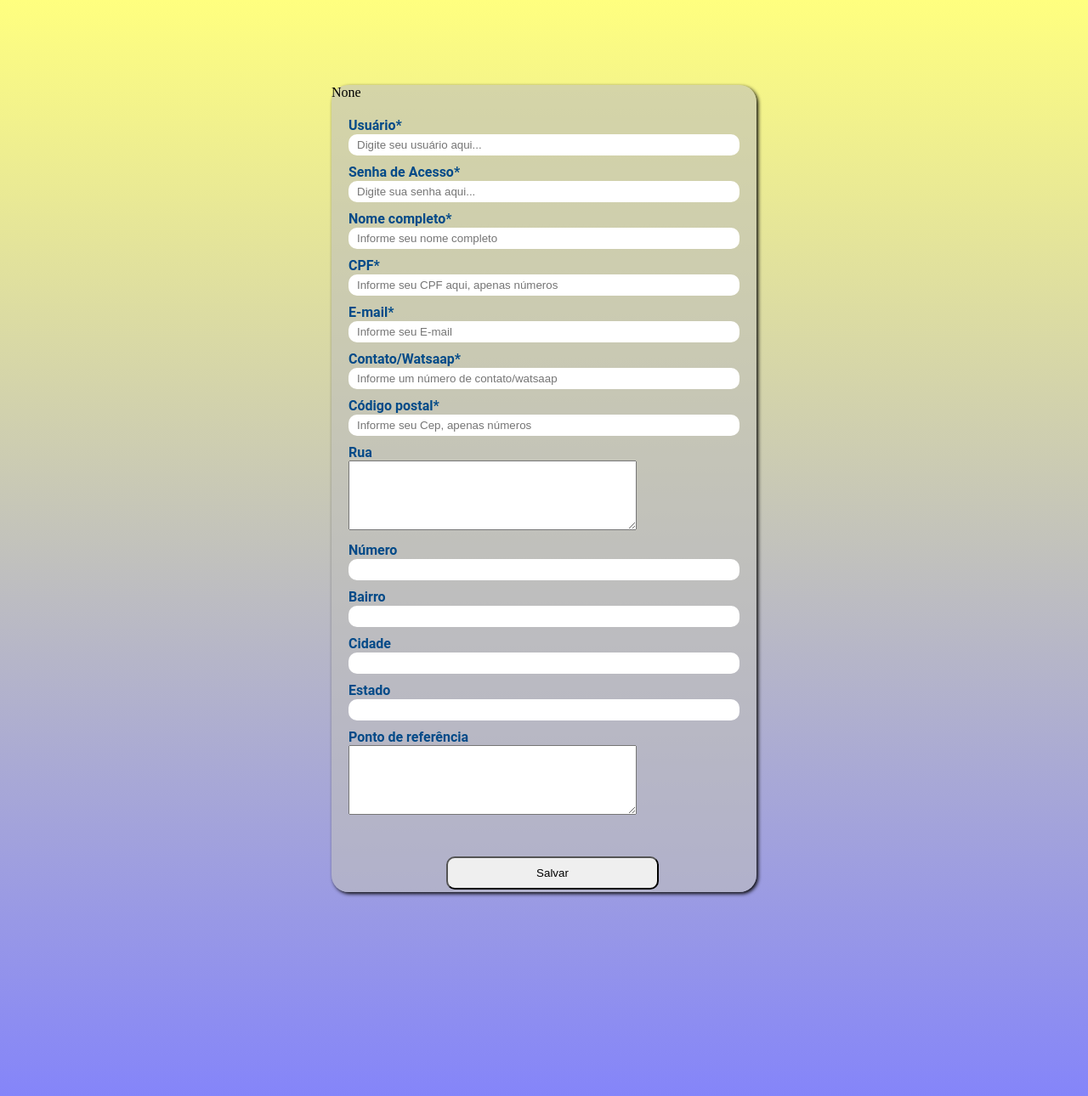
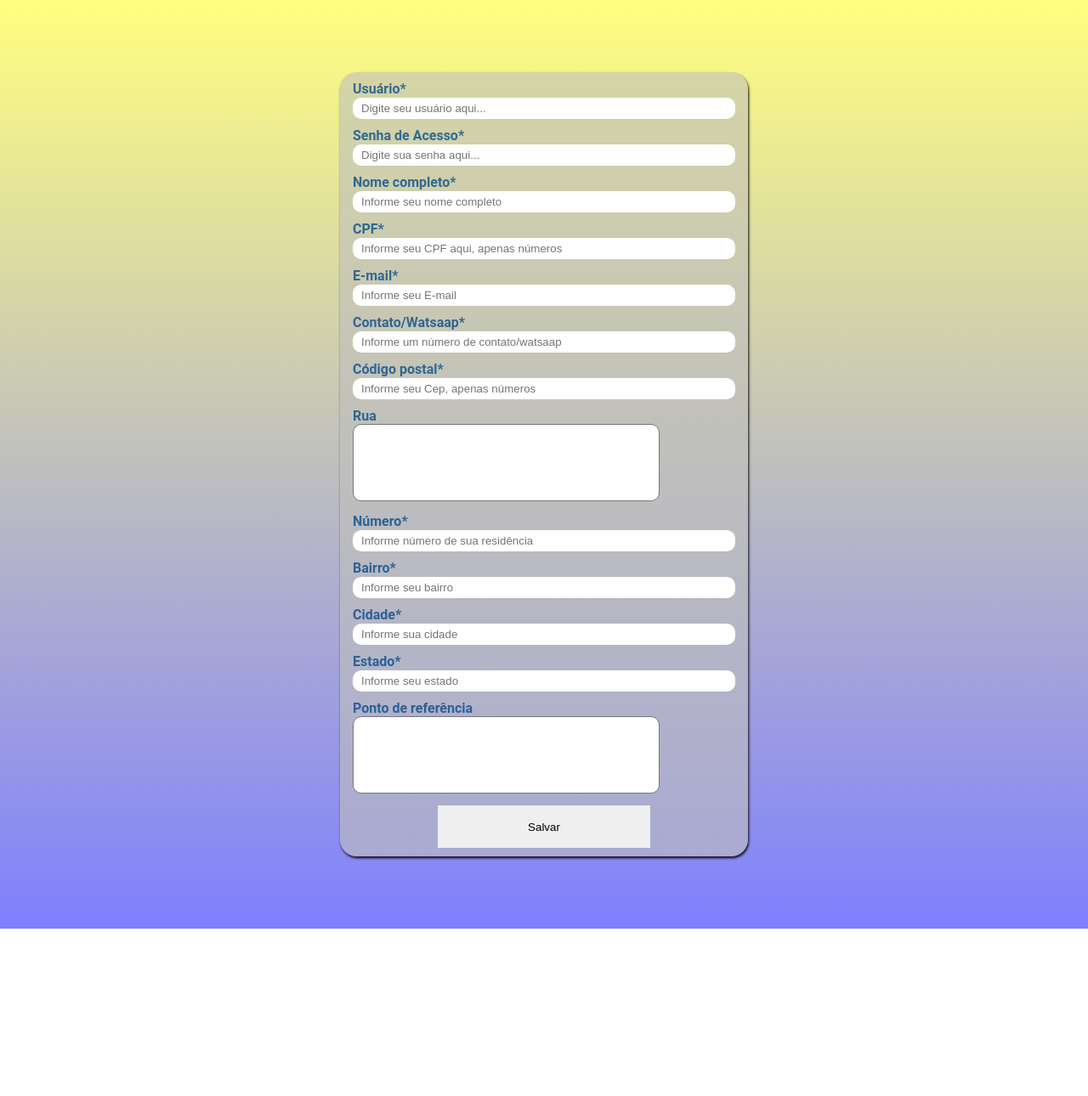
Before and after one commit to lss05/loja-avante, a Django app: page /cad_cliente/caduserForm in a window 1280 px wide. Shown: the top 1290 px of the page at 85% size. After the commit the page ends 1093 px from the top, so only its background shows below. Run offline with Django 3.2, Linux system fonts and the light colour scheme.

Commit message:
Ajustando componentes da interface do app cad_cliente 01 - não finalizado

```diff
--- a/cad_cliente/static/cad_cliente/css/stylecad_cliente.css
+++ b/cad_cliente/static/cad_cliente/css/stylecad_cliente.css
@@ -19,33 +19,26 @@ body {
     padding: 0%;
 }
 
-section {
-    width: 500px;
-    height: 950px;
+.form-teste {
+    display: flex;
+    flex-direction: column;
+    width: 480px;
+    font-family: "Roboto","Lucida Grande","DejaVu Sans","Bitstream Vera Sans",Verdana,Arial,sans-serif;
+    font-weight: bolder;
+    font-size: 12pt;
+    color: rgba(3, 74, 136, 0.774);
+    margin-top: 85px;
+    margin-bottom: 85px;
+    margin-left: 25px;
+    margin-right: 25px;
+    padding-top: 10px;
+
     border: 0px solid black;
     border-radius: 20px;
     background-color: rgba(192, 192, 189, 0.596);
-    box-shadow: 2px 2px 4px rgb(8, 8, 8);
-    margin-top: 100px;
-    margin-bottom: 300px;
+    box-shadow: 1px 2px 3px rgb(8, 8, 8);
 }
-
-.form-teste {
-    display: block;
-    border: 0px solid black;
-    margin: 20px;
-    position: relative;
-    font-family: "Roboto","Lucida Grande","DejaVu Sans","Bitstream Vera Sans",Verdana,Arial,sans-serif;
-    font-weight: bolder;
-    font-size: 12pt;
-    color: rgb(3, 74, 136);
-}
-.form-teste input {
-    border-radius: 10px;
-}
-
 .label {
-    height: auto;
     margin-bottom: 4px;
 }
 
@@ -53,15 +46,18 @@ section {
     display: block;
     border: 0px solid black;
     margin-bottom: 10px;
+    margin-left: 15px;
+    margin-right: 15px;
 }
 
-.div-inputs input {
-    width: 100%;
+.div-inputs .input-text {
+    width: 450px;
     border: 0px solid black;
     padding-top: 5px;
     padding-bottom: 5px;
     text-indent: 10px;
     margin-top: 1px;
+    border-radius: 10px;
 }
 
 #id_rua_ondemora {
@@ -74,15 +70,6 @@ section {
     text-indent: 10px;
 }
 
-.btn-submit {
-    width: 250px;
-    padding-top: 10px;
-    padding-bottom: 10px;
-    position: relative;
-    margin-left: 25%;
-    margin-top: 35px;
-}
-
 
 /*Erro vindo dos inputs fields do formulario não pode ser estilizados aqui.*/
 .errorlist {
@@ -91,6 +78,29 @@ section {
     list-style-type: none;
 }
 .div-btnsubmit {
+    display: flex;
+    flex-direction: row;
+    border: 0px solid black;
+    justify-content: center;
     position: relative;
     margin-bottom: 10px;
 }
+
+.btn-submit {
+    width: 250px;
+    height: 50px;
+    border: 0px;
+    border-radius: 0px;
+}
+
+textarea{
+    font-family: "Roboto","Lucida Grande","DejaVu Sans","Bitstream Vera Sans",Verdana,Arial,sans-serif;
+    font-size: 12pt;
+    border-radius: 10px;
+    width: 350px;
+    resize: none;
+    overflow: auto;
+    text-indent: 2%;
+    padding: 1%;
+
+}
--- a/cad_cliente/templates/cad_cliente/index.html
+++ b/cad_cliente/templates/cad_cliente/index.html
@@ -18,9 +18,8 @@
 
 </head>
 <body>
-    <section>
     {% block content %}
-        {{ funcaoteste }}
+    <!--{{ funcaoteste }}-->
         <form class="form-teste" action="caduserForm" method="POST">
             {% csrf_token %}
             {% if forms.erros %}
@@ -39,7 +38,6 @@
 
         </form>
     {% endblock %}
-    </section>
     <script src="{% static 'cad_cliente/js/myscript.js' %}"></script>
 </body>
 </html>
--- a/home/form_cliente.py
+++ b/home/form_cliente.py
@@ -4,20 +4,38 @@ from django import forms
 from .models import Clientes
 
 class form_dados_cliente(forms.ModelForm):
-    user_acesso = forms.CharField(label='Usuário*', widget=forms.TextInput(attrs={"class":"useracesso",
+    user_acesso = forms.CharField(label='Usuário*', widget=forms.TextInput(attrs={"class":"useracesso input-text",
     "type":"text","placeholder":"Digite seu usuário aqui..."},))
-    senha_acesso = forms.CharField(label='Senha de Acesso*', widget=forms.TextInput(attrs={"class":"senhaacesso",
+    senha_acesso = forms.CharField(label='Senha de Acesso*', widget=forms.TextInput(attrs={"class":"senhaacesso input-text",
     "type":"password","placeholder":"Digite sua senha aqui..."},))
-    nome = forms.CharField(label='Nome completo*', widget=forms.TextInput(attrs={"class":"nomecompleto",
+    nome = forms.CharField(label='Nome completo*', widget=forms.TextInput(attrs={"class":"nomecompleto input-text",
     "type":"text","placeholder":"Informe seu nome completo"},))
-    cpf = forms.CharField(label='CPF*', widget=forms.TextInput(attrs={"class":"mycpf","id":"mycpf",
+    cpf = forms.CharField(label='CPF*', widget=forms.TextInput(attrs={"class":"mycpf input-text","id":"mycpf",
     "type":"number","min":0,"placeholder":"Informe seu CPF aqui, apenas números","onkeypress": "return validarnumber(event,mycpf,11)"},))
-    email = forms.CharField(label='E-mail*', widget=forms.TextInput(attrs={"class":"myemail",
+    email = forms.CharField(label='E-mail*', widget=forms.TextInput(attrs={"class":"myemail input-text",
     "type":"email","placeholder":"Informe seu E-mail"},))
-    cel = forms.CharField(label='Contato/Watsaap*', widget=forms.TextInput(attrs={"class":"contatowats","onkeypress": "return validarnumber(event,mycel,16)",
+    cel = forms.CharField(label='Contato/Watsaap*', widget=forms.TextInput(attrs={"class":"contatowats input-text","onkeypress": "return validarnumber(event,mycel,16)",
     "type":"number","min":0,"placeholder":"Informe um número de contato/watsaap","id":"mycel"},))
-    cep = forms.CharField(label='Código postal*', widget=forms.TextInput(attrs={"class":"codigopostal","id":"mycep",
+
+    cep = forms.CharField(label='Código postal*', widget=forms.TextInput(attrs={"class":"codigopostal input-text","id":"mycep",
     "type":"number","min":0,"placeholder":"Informe seu Cep, apenas números","onkeypress": "return validarnumber(event,mycep,8)","maxlength":8},))
+
+
+    """rua_ondemora = forms.CharField(label='Rua*', widget=forms.TextInput(attrs={"class":"rua-ender input-text","id":"myrua","value":'testando aqui',
+    "type":"text","min":0,"placeholder":"Informe o nome da rua"},))"""
+
+    num_casa = forms.CharField(label='Número*', widget=forms.TextInput(attrs={"class":"numcasa input-text","id":"mynumero",
+    "type":"text","min":0,"placeholder":"Informe número de sua residência"},))
+    bairro_ondemora = forms.CharField(label='Bairro*', widget=forms.TextInput(attrs={"class":"bairro input-text","id":"mybairro",
+    "type":"text","placeholder":"Informe seu bairro"},))
+    cidade = forms.CharField(label='Cidade*', widget=forms.TextInput(attrs={"class":"cidade input-text","id":"mycidade",
+    "type":"text","min":0,"placeholder":"Informe sua cidade"},))
+    estado = forms.CharField(max_length=2, label='Estado*', widget=forms.TextInput(attrs={"class":"estado input-text","id":"myestado",
+    "type":"text","max_length":2,"placeholder":"Informe seu estado"},))
+
+    """
+    ponto_referencia = forms.Textarea(label='Ponto de referêcia*', widget=forms.TextInput(attrs={"class":"referencia input-text","id":"myreferencia",
+    "type":"text","min":0,"placeholder":"Informe um ponto de referência"},))"""
     class Meta:
         model = Clientes
         fields = ['user_acesso','senha_acesso','nome','cpf','email','cel','cep','rua_ondemora',
```
Lines whose indentation alone changed are shown as unchanged.
